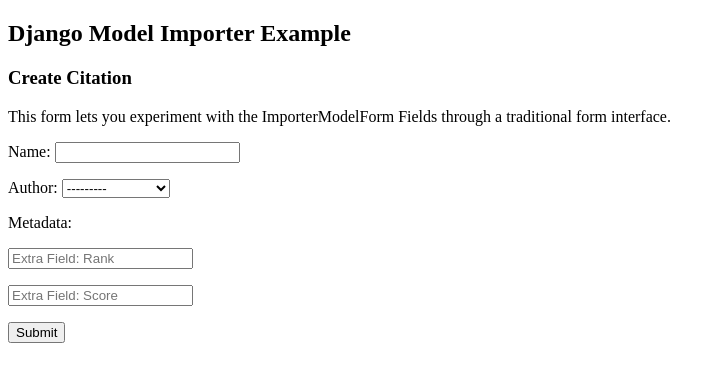
After one commit to uptick/django-model-import, a Django app: page /create/ in a window 1280 px wide. The commit adds this page. Shown: the top 382 px of the page, without its empty margins (0-725 px from the left). Run offline with Django 3.2, Linux system fonts and the light colour scheme; data comes from the database, SQL or seed files in the repository; data that the repository does not hold is empty.

Commit message:
Nearly complete! This pulls out the data but it's not being saved to the instance properly

```diff
--- a/djangomodelimport/widgets.py
+++ b/djangomodelimport/widgets.py
@@ -22,18 +22,15 @@ class CompositeLookupWidget(forms.Widget):
 
 
 class JSONFieldWidget(forms.Widget):
-    def __init__(self, source, *args, **kwargs):
-        self.source = source
-        super().__init__(*args, **kwargs)
+    template_name = 'django/forms/widgets/textarea.html'
+
+    def render(self, name, value, attrs=None, renderer=None):
+        return ''
 
     def value_from_datadict(self, data, files, name):
-        getter = operator.itemgetter(*self.source)
-        try:
-            return getter(data)
-        except KeyError:
-            pass
-
-    def value_omitted_from_data(self, data, files, name):
-        # if any of the fields are blank or do not appear in the lookup, assume
-        # they are ommitted from the dataset
-        return not all([data.get(source_field, '') for source_field in self.source])
+        extra_fields = {}
+        for f in data.keys():
+            if f.startswith(name):
+                new_field = f[len(name) + 1:]
+                extra_fields[new_field] = data[f]
+        return extra_fields
--- a/example/citations.csv
+++ b/example/citations.csv
@@ -1,3 +1,3 @@
-id,author,name,isbn,doi
-,Fred Johsnon,Starburst,ISBN333,doi:111
-,Fred Johsnon,Gattica,ISBN666,doi:222
+id,author,name,metadata_isbn,metadata_doi
+,Fred Johnson,Starburst,ISBN333,doi:111
+,Fred Johnson,Gattica,ISBN666,doi:222
--- a/example/testapp/forms.py
+++ b/example/testapp/forms.py
@@ -1,5 +1,22 @@
 from django import forms
+
+from djangomodelimport import JSONField
+
+from .models import Citation
 
 
 class TestImportForm(forms.Form):
     file_upload = forms.FileField()
+    save = forms.BooleanField(required=False)
+
+
+class CitationForm(forms.ModelForm):
+    metadata = JSONField()
+
+    class Meta:
+        fields = [
+            'name',
+            'author',
+            'metadata',
+        ]
+        model = Citation
--- a/example/testapp/models.py
+++ b/example/testapp/models.py
@@ -4,13 +4,22 @@ from django.db import models
 class Author(models.Model):
     name = models.CharField(max_length=100)
 
+    def __str__(self):
+        return self.name
+
 
 class Book(models.Model):
     name = models.CharField(max_length=100)
     author = models.ForeignKey(Author)
+
+    def __str__(self):
+        return self.name
 
 
 class Citation(models.Model):
     name = models.CharField(max_length=100)
     author = models.ForeignKey(Author)
     metadata = models.TextField()  # Use models.JSONField if your database supports it
+
+    def __str__(self):
+        return self.name
--- /dev/null
+++ b/example/testapp/templates/testapp/base.html
@@ -0,0 +1,15 @@
+<!doctype html>
+
+<html lang="en">
+<head>
+  <meta charset="utf-8">
+
+  <title>Django Model Importer</title>
+</head>
+
+<body>
+  <h2>Django Model Importer Example</h2>
+
+  {% block content %}{% endblock %}
+</body>
+</html>
--- /dev/null
+++ b/example/testapp/templates/testapp/create.html
@@ -0,0 +1,22 @@
+{% extends "testapp/base.html" %}
+
+{% block content %}
+  <h3>Create Citation</h3>
+  <p>This form lets you experiment with the ImporterModelForm Fields through a traditional form interface.</p>
+
+  <form action="" method="POST">
+    {% csrf_token %}
+    {{ form.as_p }}
+
+    <p><input type="text" name="metadata_rank" placeholder="Extra Field: Rank" /></p>
+    <p><input type="text" name="metadata_score" placeholder="Extra Field: Score" /></p>
+
+    <button type="submit">Submit</button>
+  </form>
+
+  <ul>
+  {% for citation in citations %}
+    <li>{{ citation }} {{ citation.metadata }}</li>
+  {% endfor %}
+  </ul>
+{% endblock %}
--- a/example/testapp/urls.py
+++ b/example/testapp/urls.py
@@ -1,9 +1,10 @@
 from django.conf.urls import url
 from django.contrib import admin
 
-from .views import TestImportView
+from .views import CitationCreateView, TestImportView
 
 urlpatterns = [
     url(r'^admin/', admin.site.urls),
     url(r'^$', TestImportView.as_view(), name="start"),
+    url(r'^create/$', CitationCreateView.as_view(), name="create"),
 ]
--- a/example/testapp/views.py
+++ b/example/testapp/views.py
@@ -1,10 +1,11 @@
 from django.urls import reverse
-from django.views.generic.edit import FormView
+from django.views.generic.edit import CreateView, FormView
 
 import djangomodelimport
 
-from .forms import TestImportForm
+from .forms import CitationForm, TestImportForm
 from .importers import CitationImporter
+from .models import Citation
 
 
 class TestImportView(FormView):
@@ -19,16 +20,31 @@ class TestImportView(FormView):
         headers, rows = parser.parse(contents)
 
         importer = djangomodelimport.ModelImporter(CitationImporter)
-        preview = importer.process(headers, rows, commit=False)
 
-        # Make sure there's no errors
-        errors = preview.get_errors()
-        print(errors)
-        results = preview.get_results()
-        print(results)
+        commit = form.cleaned_data['save']
+        results = importer.process(headers, rows, commit=commit)
 
-        # importresult = importer.process(headers, rows, commit=True)
-        # res = importresult.get_results()
+        context = self.get_context_data(results=results)
+        return self.render_to_response(context)
+
+    def get_context_data(self, **kwargs):
+        ctx = super().get_context_data(**kwargs)
+        ctx.update({
+            'citations': Citation.objects.all(),
+        })
+        return ctx
+
+
+class CitationCreateView(CreateView):
+    template_name = 'testapp/create.html'
+    form_class = CitationForm
+
+    def get_context_data(self, **kwargs):
+        ctx = super().get_context_data(**kwargs)
+        ctx.update({
+            'citations': Citation.objects.all(),
+        })
+        return ctx
 
     def get_success_url(self):
-        return reverse('start') + '?result=OK'
+        return reverse('create')
```
Also changed, not shown: djangomodelimport/fields.py (+23 -7 lines), example/testapp/admin.py (added, +8 -0 lines), example/testapp/settings.py (+9 -0 lines), example/testapp/templates/testapp/testimport.html (+27 -13 lines), example/testapp/migrations/0002_auto_20180220_0024.py (added).
